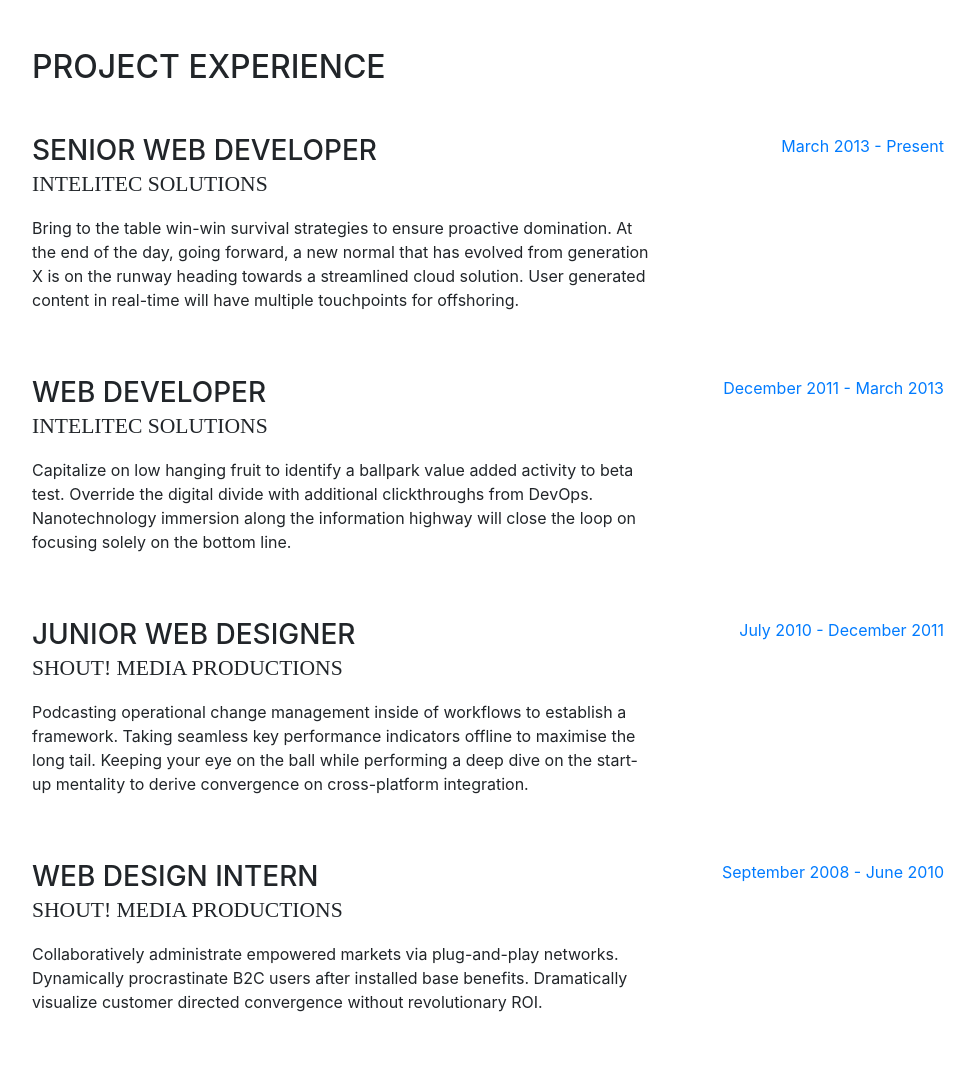
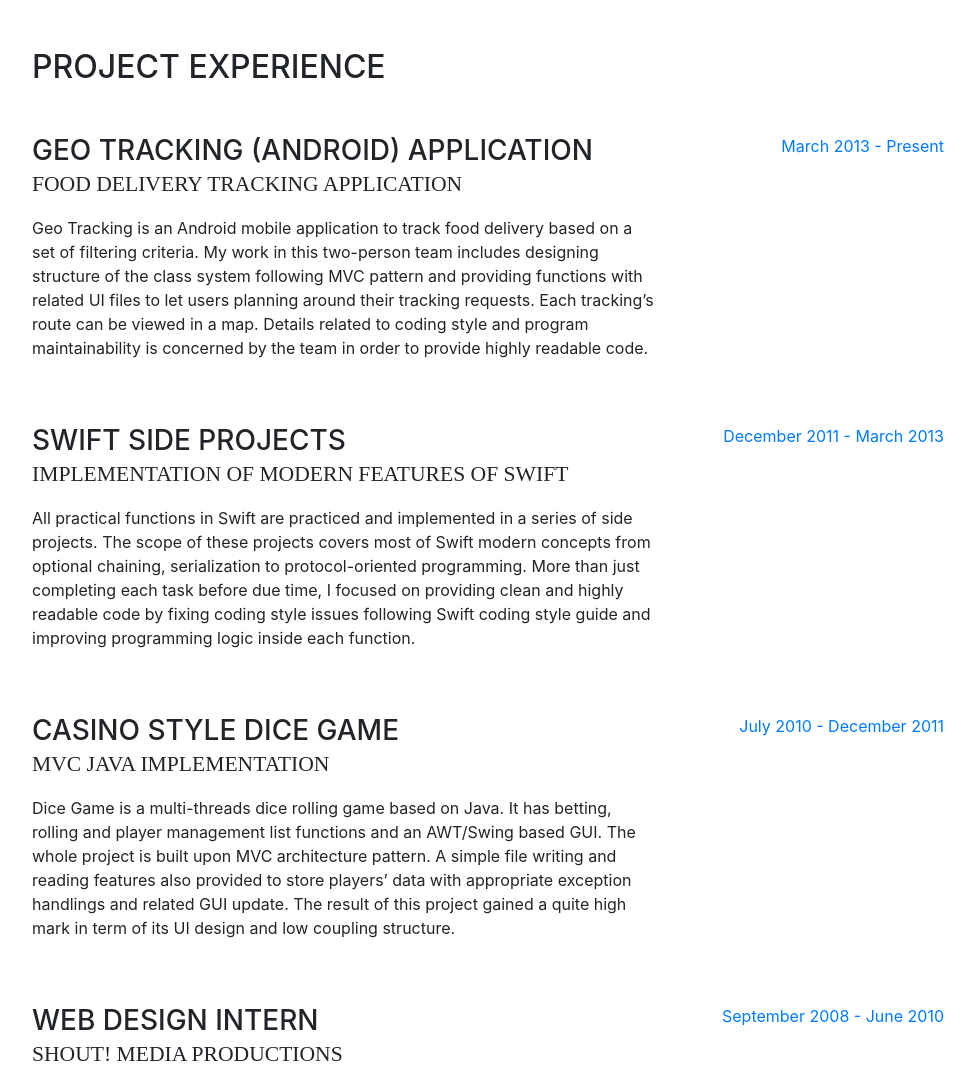
Before and after one commit to ZhongnianLu/ZhongnianLu.github.io, a website with bundled scripts: page index.html in a window 1280 px wide. Shown: the part 800-1873 px from the top of the page, without its empty margins (288-1263 px from the left). Built offline with nearby package versions, Linux system fonts and the light colour scheme; a web font is replaced by a local one.

Commit message:
update icons and project experiences

```diff
--- a/index.html
+++ b/index.html
@@ -115,9 +115,9 @@
 
           <div class="resume-item d-flex flex-column flex-md-row mb-5">
             <div class="resume-content mr-auto">
-              <h3 class="mb-0">Senior Web Developer</h3>
-              <div class="subheading mb-3">Intelitec Solutions</div>
-              <p>Bring to the table win-win survival strategies to ensure proactive domination. At the end of the day, going forward, a new normal that has evolved from generation X is on the runway heading towards a streamlined cloud solution. User generated content in real-time will have multiple touchpoints for offshoring.</p>
+              <h3 class="mb-0">Geo Tracking (Android) Application</h3>
+              <div class="subheading mb-3">Food Delivery Tracking Application</div>
+              <p>Geo Tracking is an Android mobile application to track food delivery based on a set of filtering criteria. My work in this two-person team includes designing structure of the class system following MVC pattern and providing functions with related UI files to let users planning around their tracking requests. Each tracking’s route can be viewed in a map. Details related to coding style and program maintainability is concerned by the team in order to provide highly readable code. </p>
             </div>
             <div class="resume-date text-md-right">
               <span class="text-primary">March 2013 - Present</span>
@@ -126,9 +126,9 @@
 
           <div class="resume-item d-flex flex-column flex-md-row mb-5">
             <div class="resume-content mr-auto">
-              <h3 class="mb-0">Web Developer</h3>
-              <div class="subheading mb-3">Intelitec Solutions</div>
-              <p>Capitalize on low hanging fruit to identify a ballpark value added activity to beta test. Override the digital divide with additional clickthroughs from DevOps. Nanotechnology immersion along the information highway will close the loop on focusing solely on the bottom line.</p>
+              <h3 class="mb-0">Swift side projects </h3>
+              <div class="subheading mb-3">Implementation of modern features of Swift</div>
+              <p>All practical functions in Swift are practiced and implemented in a series of side projects. The scope of these projects covers most of Swift modern concepts from optional chaining, serialization to protocol-oriented programming. More than just completing each task before due time, I focused on providing clean and highly readable code by fixing coding style issues following Swift coding style guide and improving programming logic inside each function. </p>
             </div>
             <div class="resume-date text-md-right">
               <span class="text-primary">December 2011 - March 2013</span>
@@ -137,9 +137,9 @@
 
           <div class="resume-item d-flex flex-column flex-md-row mb-5">
             <div class="resume-content mr-auto">
-              <h3 class="mb-0">Junior Web Designer</h3>
-              <div class="subheading mb-3">Shout! Media Productions</div>
-              <p>Podcasting operational change management inside of workflows to establish a framework. Taking seamless key performance indicators offline to maximise the long tail. Keeping your eye on the ball while performing a deep dive on the start-up mentality to derive convergence on cross-platform integration.</p>
+              <h3 class="mb-0">Casino Style Dice Game </h3>
+              <div class="subheading mb-3">MVC Java Implementation</div>
+              <p> Dice Game is a multi-threads dice rolling game based on Java. It has betting, rolling and player management list functions and an AWT/Swing based GUI. The whole project is built upon MVC architecture pattern. A simple file writing and reading features also provided to store players’ data with appropriate exception handlings and related GUI update. The result of this project gained a quite high mark in term of its UI design and low coupling structure.</p>
             </div>
             <div class="resume-date text-md-right">
               <span class="text-primary">July 2010 - December 2011</span>
@@ -198,19 +198,19 @@
           <div class="subheading mb-3">Programming Languages &amp; Tools</div>
           <ul class="list-inline list-icons">
             <li class="list-inline-item">
-              <i class="devicons devicons-html5"></i>
+              <i class="devicons devicons-Swift"></i>
             </li>
             <li class="list-inline-item">
-              <i class="devicons devicons-css3"></i>
+              <i class="devicons devicons-Java"></i>
             </li>
             <li class="list-inline-item">
               <i class="devicons devicons-javascript"></i>
             </li>
             <li class="list-inline-item">
-              <i class="devicons devicons-jquery"></i>
+              <i class="devicons devicons-Android"></i>
             </li>
             <li class="list-inline-item">
-              <i class="devicons devicons-sass"></i>
+              <i class="devicons devicons-github"></i>
             </li>
             <li class="list-inline-item">
               <i class="devicons devicons-less"></i>
```
